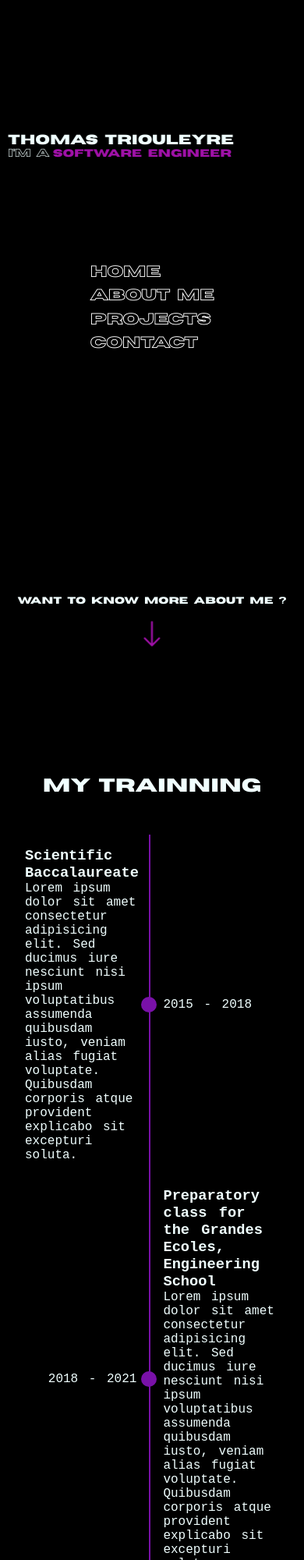
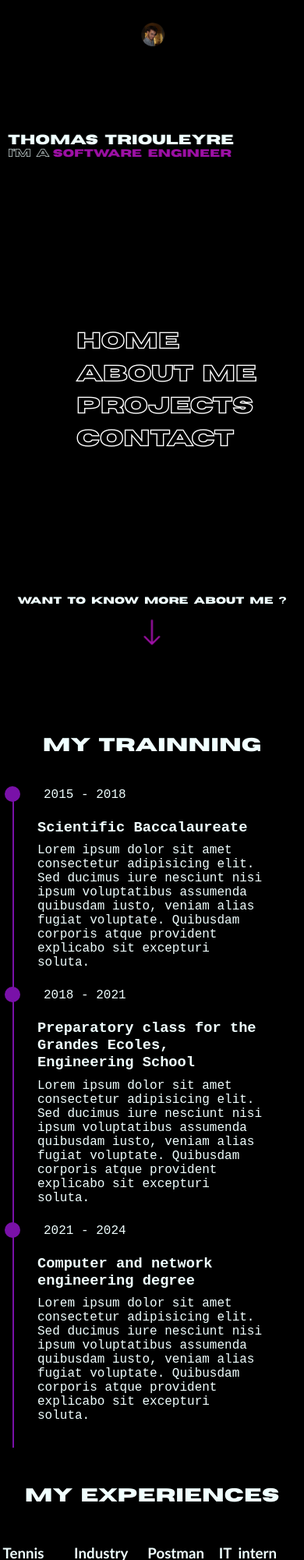
Before and after one commit to tototriou/mon-portfolio, a plain HTML site: page index2.html in a window 390 px wide. Shown: the top 2000 px of the page at 78% size. Drawn offline with Linux system fonts and the light colour scheme.

Commit message:
add changes

```diff
--- a/about.css
+++ b/about.css
@@ -5,11 +5,9 @@
 
 .section-sub-title {
     margin-bottom: 2em;
+    margin-top: 2em;
 }
 
-.wrapper-about * {
-    font-family: 'Courier New', Courier, monospace;
-}
 
 .mon-parcours {
     display: flex;
@@ -17,8 +15,14 @@
     position: relative;
 }
 
+.mon-parcours * {
+    font-family: 'Courier New', Courier, monospace;
+    word-spacing: normal;
+}
+
 .mon-parcours-element {
     display: flex;
+    position: relative;
 }
 
 .gauche {
@@ -46,6 +50,11 @@
     align-self: start;
 }
 
+.mon-parcours-element-content h3 {
+    margin-bottom: 0.5em;
+}
+
+
 .line {
     position: relative;
     width: 2px;
@@ -64,3 +73,55 @@
     background-color: var(--color-about);
     border-radius: 50%;
 }
+
+.div-fade-in .line {
+    opacity: 1 !important;
+}
+
+.my-experiences {
+    display: flex;
+    list-style-type: none;
+    gap: 1em;
+}
+
+.my-experiences * {
+    font-family: 'Gill Sans', 'Gill Sans MT', Calibri, 'Trebuchet MS', sans-serif;
+}
+
+
+
+
+
+
+
+
+
+
+@media screen and (max-width : 800px) {
+    .line {
+        position: absolute;
+        width: 2px;
+        height: 100%;
+    }
+
+    .line::before {
+        top: 0;
+
+    }
+
+    .mon-parcours-element-content {
+        display: flex;
+        position: relative;
+        width: 100%;
+        padding: 2em;
+    }
+
+    .mon-parcours-element-date {
+        position: absolute;
+        top: 0;
+        padding: 0;
+        left: 40px;
+        align-items: flex-start;
+        transform: translateY(-8px);
+    }
+}
--- a/home.css
+++ b/home.css
@@ -26,7 +26,7 @@ body {
 section {
     scroll-snap-type: y proximity;
     min-height: 100dvh;
-    margin-bottom: 150px;
+    margin-bottom: 50px;
     display: flex;
     justify-content: center;
     flex-direction: column;
@@ -49,13 +49,16 @@ section {
     border-radius: 15%;
 }
 
-
+.div-fade-in {
+    opacity: 0;
+}
 
 .wrapper-navbar-fixed {
     width: 100vw;
     height: 100dvh;
     position: fixed;
     opacity: 0;
+    z-index: -1;
 }
 
 
@@ -72,6 +75,19 @@ section {
     position: fixed;
 }
 
+
+.photo-profil {
+    display: flex;
+    width: 10vw;
+    height: auto;
+    position: absolute;
+    top: 25px;
+}
+
+.photo-profil img {
+    display: flex;
+    width: 100%;
+}
 
 .navbar {
     position: absolute;
@@ -496,24 +512,22 @@ button {
     .navbar {
         position: absolute;
         left: 50%;
-        top: 50%;
+        top: 60%;
         gap: 1vh;
         transform: translate(-50%, -50%);
         display: flex;
-        width: fit-content;
-        max-width: 50vw;
+        width: max-content;
         min-height: 20vh;
         flex-direction: column;
         align-items: start;
-        /* border: 1px solid white; */
+
         transition: all 0.5s ease-in-out;
         animation: appear 4s;
-
         animation-timing-function: ease-in-out;
         animation-delay: 3.5s;
-        font-size: 5vw;
+
+        font-size: calc(3vw + 2vh);
         transform-origin: top left;
-        /* outline: 1px red solid; */
         z-index: 110;
         visibility: visible;
         opacity: 1;
@@ -521,15 +535,21 @@ button {
 
     #nav2 {
         transform: translateX(0);
+        width: max-content;
+
     }
 
     #nav3 {
         transform: translateX(0);
+        width: max-content;
+
 
     }
 
     #nav4 {
         transform: translateX(0);
+        width: max-content;
+
 
     }
 
--- a/index2.html
+++ b/index2.html
@@ -91,6 +91,10 @@
                 </div>
             </div>
 
+            <div class="photo-profil">
+                <img src="./images/photo_profil.webp" alt="">
+            </div>
+
             <div class="landing-page-title">
                 <h2 class="name">Thomas Triouleyre</h2>
                 <h3 class="job">I'm a
@@ -145,10 +149,9 @@
 
         <section class="about" id="about">
             <h1 class="section-sub-title">My trainning</h1>
-            <div class="wrapper-about">
             <ul class="mon-parcours">
-                    <li class="mon-parcours-element">
-                        <div class="gauche">
+                <li class="mon-parcours-element div-fade-in">
+                    <div class="gauche mon-parcours-element-content">
                         <h3>Scientific Baccalaureate</h3>
                         <div class="textTraing">
                             <p>Lorem ipsum dolor sit amet consectetur adipisicing elit.
@@ -159,12 +162,12 @@
                         </div>
                     </div>
                     <div class="line"></div>
-                        <div class="droite">2015 - 2018</div>
+                    <div class="droite mon-parcours-element-date">2015 - 2018</div>
                 </li>
-                    <li class="mon-parcours-element">
-                        <div class="gauche">2018 - 2021</div>
+                <li class="mon-parcours-element div-fade-in">
+                    <div class="gauche mon-parcours-element-date">2018 - 2021</div>
                     <div class="line"></div>
-                        <div class="droite">
+                    <div class="droite mon-parcours-element-content">
                         <h3>
                             Preparatory class for the Grandes Ecoles,
                             Engineering School
@@ -178,38 +181,107 @@
                         </div>
                     </div>
                 </li>
-                    <li class="mon-parcours-element">
-                        <div class="gauche">
+                <li class="mon-parcours-element div-fade-in">
+                    <div class="gauche mon-parcours-element-content">
                         <h3>
                             Computer and network engineering degree
                         </h3>
                         <div class="textTraing">
-                                <p>
-                                    Between 2021 and 2024, I completed my engineering
-                                    education at Telecom Physique Strasbourg, an esteemed
-                                    institution affiliated with Mines Telecom, focusing on
-                                    computer science.
-                                    <br><br>
-                                    I chose to specialize in software engineering,
-                                    particularly in the realms of networks and IoT.
-                                    Throughout my studies, I extensively delved into areas
-                                    such as C programming, network administration,
-                                    cybersecurity, robotics, domotics, and much more. These
-                                    were not just subjects but pathways explored through
-                                    hands-on projects and practical work, facilitating the
-                                    development of both my skills and knowledge.
-                                    <br><br>
-                                    Furthermore, I actively engaged in various associations
-                                    and clubs that resonated with my interests and passions.
+                            <p>Lorem ipsum dolor sit amet consectetur adipisicing elit.
+                                Sed ducimus iure nesciunt nisi ipsum voluptatibus
+                                assumenda quibusdam iusto, veniam alias fugiat
+                                voluptate. Quibusdam corporis atque provident explicabo
+                                sit excepturi soluta.</p>
+                        </div>
+                    </div>
+                    <div class="line"></div>
+                    <div class="droite mon-parcours-element-date">2021 - 2024</div>
+                </li>
+            </ul>
+
+
+            <h1 class="section-sub-title">My Experiences </h1>
+
+
+            <ul class="my-experiences">
+                <li class="my-experiences-content">
+                    <div class="my-experiences-content-list">
+                        <h3>
+                            Care assistant
+                        </h3>
+                        <div>
+                            <p>From June 2019 to July 2019 ADAPEI Crandel les
+                                I have assisted dependent people with mental
+                                disabilities on a daily
+                                basis
                             </p>
                         </div>
                     </div>
-                        <div class="line"></div>
-                        <div class="droite">2021 - 2024</div>
+                </li>
+                <li class="my-experiences-content">
+                    <div class="my-experiences-content-list">
+                        <h3>
+                            Tennis trainer
+                        </h3>
+
+                        <div>
+                            <p>Since 2014 Tennis club Aurillacois, Aurillac
+                                I gave tennis lessons every summer and during the
+                                different school hol
+                                idays
+                            </p>
+                        </div>
+
+                    </div>
+                </li>
+                <li class="my-experiences-content">
+                    <div class="my-experiences-content-list">
+                        <h3>Industry worker</h3>
+
+                        <div>
+                            <p>From June 2018 to July 2018 QUALIPAC AURILLAC, Aurillac
+                                I worked on an assembly l ine in 2/8 using different
+                                presses</p>
+                        </div>
+
+                    </div>
+                </li>
+                <li class="my-experiences-content">
+                    <div class="my-experiences-content-list">
+                        <h3>Postman</h3>
+
+                        <div>
+                            <p>From june 2022 to july 2022 as an intern in La Poste,
+                                Strasbourg
+                                I worked as a postman on an official tour for 2 months
+                            </p>
+                        </div>
+                    </div>
+                </li>
+                <li class="my-experiences-content">
+                    <div class="my-experiences-content-list">
+                        <h3>IT intern</h3>
+                        <div>
+                            <p>I worked for 3 mounths in IT departement at Dalim Software.
+                                I conducted a project on Kubernetes and the migration of microservices, I also developed
+                                a web page in react.
+                            </p>
+                        </div>
+                    </div>
+                </li>
+                <li class="my-experiences-content">
+                    <div class="my-experiences-content-list">
+                        <h3>Web developer intern</h3>
+                        <div>
+                            <p>I worked for 6 mounths at Kuhn in IOT department to conduct a digital application
+                                project.
+                                I developed a web application in Angular
+                            </p>
+                        </div>
+                    </div>
                 </li>
             </ul>
 
-            </div>
         </section>
         <section class="projects" id="projects">
             <h1>Projects</h1>
--- a/keyframes.css
+++ b/keyframes.css
@@ -25,6 +25,21 @@
 
 .fadeIn {
     animation: fadeIn 1s ease-in-out forwards;
+}
+
+.divFadeIn {
+    animation: divFadeIn 2s ease-in-out forwards;
+}
+
+@keyframes divFadeIn {
+    from {
+        opacity: 0;
+    }
+
+    to {
+        opacity: 1;
+        visibility: visible;
+    }
 }
 
 @keyframes visible {
--- a/script2.js
+++ b/script2.js
@@ -81,3 +81,13 @@ document.getElementById("nav14").addEventListener("click", function () {
     document.getElementById("menu").checked = false;
     handleCheckMenu()
 });
+
+
+
+window.addEventListener('scroll', function () {
+    document.querySelectorAll(".div-fade-in").forEach(elem => {
+        elemBounding = elem.getBoundingClientRect();
+        if (elemBounding.top < screen.height)
+            elem.classList.add("divFadeIn")
+    })
+})
```
Also changed, not shown: images/1.webp (added), images/photo_profil.webp (added). Lines whose indentation alone changed are shown as unchanged.
